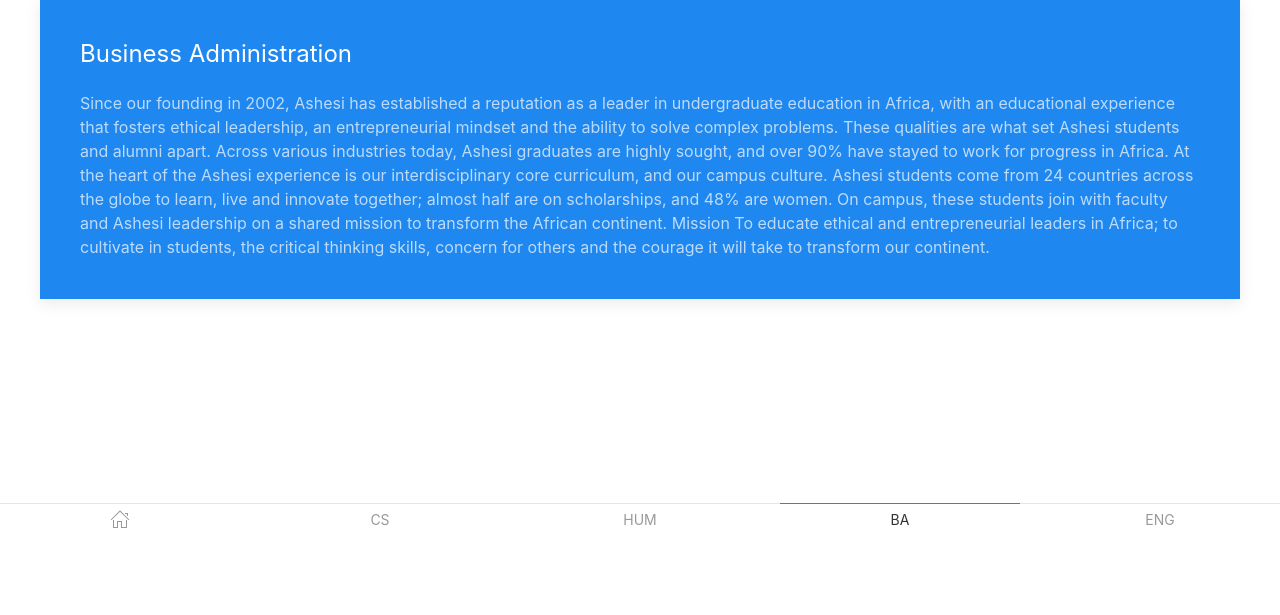
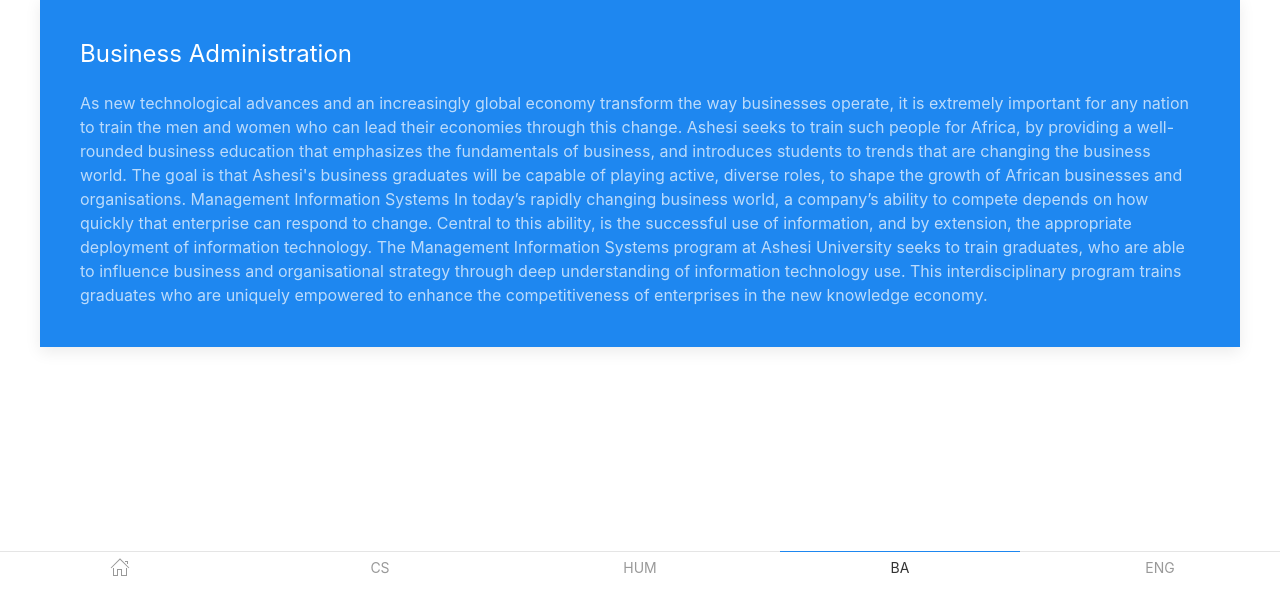
Before and after one commit to SEzekiel/MobileApp, a plain HTML site: page ba.html in a window 1280 px wide. Shown: the part 83-698 px from the top of the page. Drawn offline with Linux system fonts and the light colour scheme.

Commit message:
Update ba.html

```diff
--- a/ba.html
+++ b/ba.html
@@ -54,11 +54,13 @@
 				<div class="uk-card uk-card-primary uk-card-body">
 					<h3 class="uk-card-title">Business Administration</h3>
 					<p>
-						Since our founding in 2002, Ashesi has established a reputation as a leader in undergraduate education in Africa, with an educational experience that fosters ethical leadership, an entrepreneurial mindset and the ability to solve complex problems. These qualities are what set Ashesi students and alumni apart. Across various industries today, Ashesi graduates are highly sought, and over 90% have stayed to work for progress in Africa.
-						At the heart of the Ashesi experience is our interdisciplinary core curriculum, and our campus culture. Ashesi students come from 24 countries across the globe to learn, live and innovate together; almost half are on scholarships, and 48% are women. On campus, these students join with faculty and Ashesi leadership on a shared mission to transform the African continent.
-						Mission
-					To educate ethical and entrepreneurial leaders in Africa; to cultivate in students, the critical thinking skills, concern for others and the courage it will take to transform our continent.</p>
-				</div>
+						As new technological advances and an increasingly global economy transform the way businesses operate, it is extremely important for any nation to train the men and women who can lead their economies through this change. Ashesi seeks to train such people for Africa, by providing a well-rounded business education that emphasizes the fundamentals of business, and introduces students to trends that are changing the business world. The goal is that Ashesi's business graduates will be capable of playing active, diverse roles, to shape the growth of African businesses and organisations.
+
+Management Information Systems
+In today’s rapidly changing business world, a company’s ability to compete depends on how quickly that enterprise can respond to change. Central to this ability, is the successful use of information, and by extension, the appropriate deployment of information technology.
+
+The Management Information Systems program at Ashesi University seeks to train graduates, who are able to influence business and organisational strategy through deep understanding of information technology use. This interdisciplinary program trains graduates who are uniquely empowered to enhance the competitiveness of enterprises in the new knowledge economy.</p>
+					</div>
 			</div>
 		</div>
 		<div>
```
